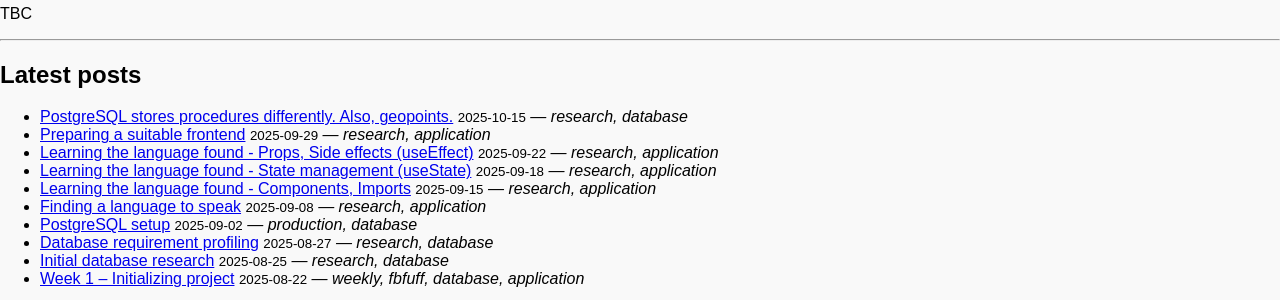
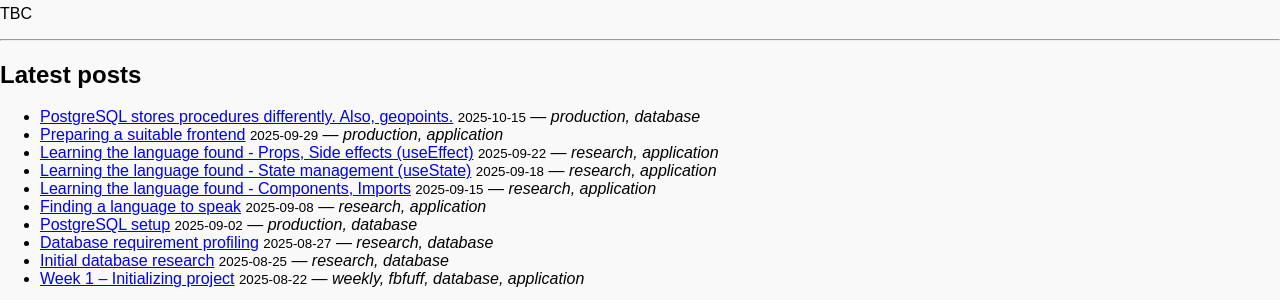
Before and after one commit to MHLaDMOoF24/mhladmoof24.github.io, a Jekyll site: the page built from index.html, in a window 1280 px wide. Shown: the part 329-629 px from the top of the page. Built offline with Jekyll 4.4.1, drawn with Linux system fonts in a browser that asks for light colours.

Commit message:
tags adjustment

```diff
--- a/_posts/2025-09-29-styling.md
+++ b/_posts/2025-09-29-styling.md
@@ -1,7 +1,7 @@
 ---
 layout: post
 title: "Preparing a suitable frontend"
-tags: [research, application]
+tags: [production, application]
 ---
 
 ## A shift in focus
--- a/_posts/2025-10-15-stored_procedures_postgres.md
+++ b/_posts/2025-10-15-stored_procedures_postgres.md
@@ -1,7 +1,7 @@
 ---
 layout: post
 title: "PostgreSQL stores procedures differently. Also, geopoints."
-tags: [research, database]
+tags: [production, database]
 ---
 
 ## Changing engines
```
